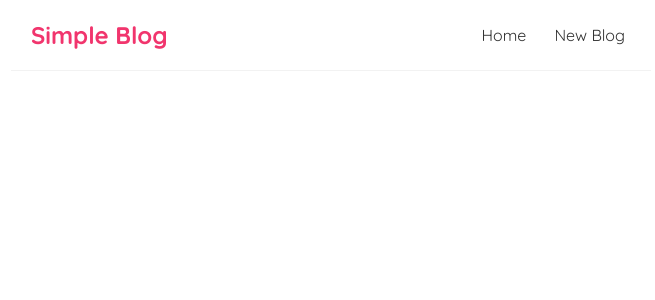
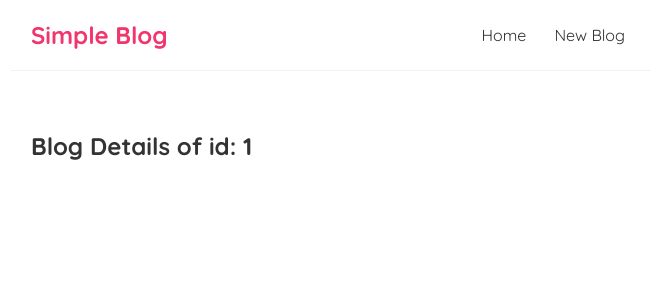
Before and after one commit to uzair004/simple-react-blog, a React (Create React App) app: page /blogs/1 in a window 1280 px wide. Shown: the top 300 px of the page, without its empty margins (309-964 px from the left). Built offline with nearby package versions, Linux system fonts and the light colour scheme.

Commit message:
Route parameters

```diff
--- a/src/App.js
+++ b/src/App.js
@@ -2,6 +2,7 @@
 import Home from "./Home";
 import { BrowserRouter as Router, Route, Routes } from "react-router-dom";
 import Create from "./Create";
+import BlogDetails from "./BlogDetails";
 
 function App() {
   return (
@@ -12,6 +13,7 @@
           <Routes>
             <Route exact path="/" element={<Home />}></Route>
             <Route path="/create" element={<Create />}></Route>
+            <Route path="/blogs/:id" element={<BlogDetails />}></Route>
           </Routes>
         </div>
       </div>
--- /dev/null
+++ b/src/BlogDetails.js
@@ -0,0 +1,13 @@
+import { useParams } from "react-router-dom";
+
+const BlogDetails = () => {
+  const { id } = useParams();
+
+  return (
+    <div className="blog-details">
+      <h2>Blog Details of id: {id}</h2>
+    </div>
+  );
+};
+
+export default BlogDetails;
--- a/src/BlogList.js
+++ b/src/BlogList.js
@@ -1,11 +1,15 @@
+import { Link } from "react-router-dom";
+
 const BlogList = ({ blogs, title }) => {
   return (
     <div className="blog-list">
       <h2>{title}</h2>
       {blogs.map((blog) => (
         <div className="blog-preview" key={blog.id}>
-          <h2>{blog.title}</h2>
-          <p>author: {blog.author}</p>
+          <Link to={`/blogs/${blog.id}`}>
+            <h2>{blog.title}</h2>
+            <p>author: {blog.author}</p>
+          </Link>
           <button>Delete</button>
         </div>
       ))}
```
